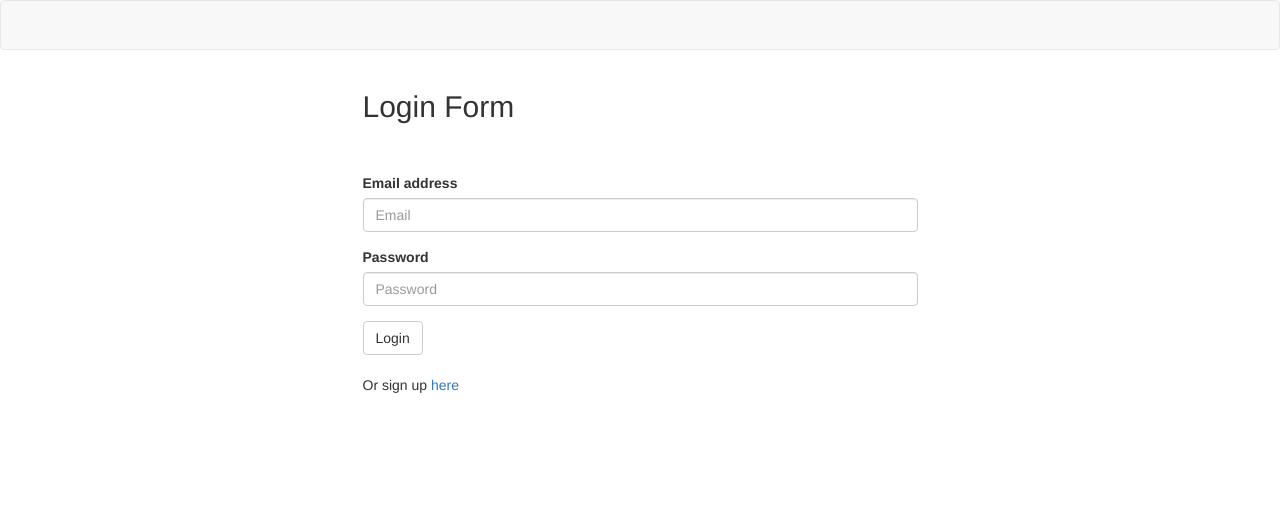
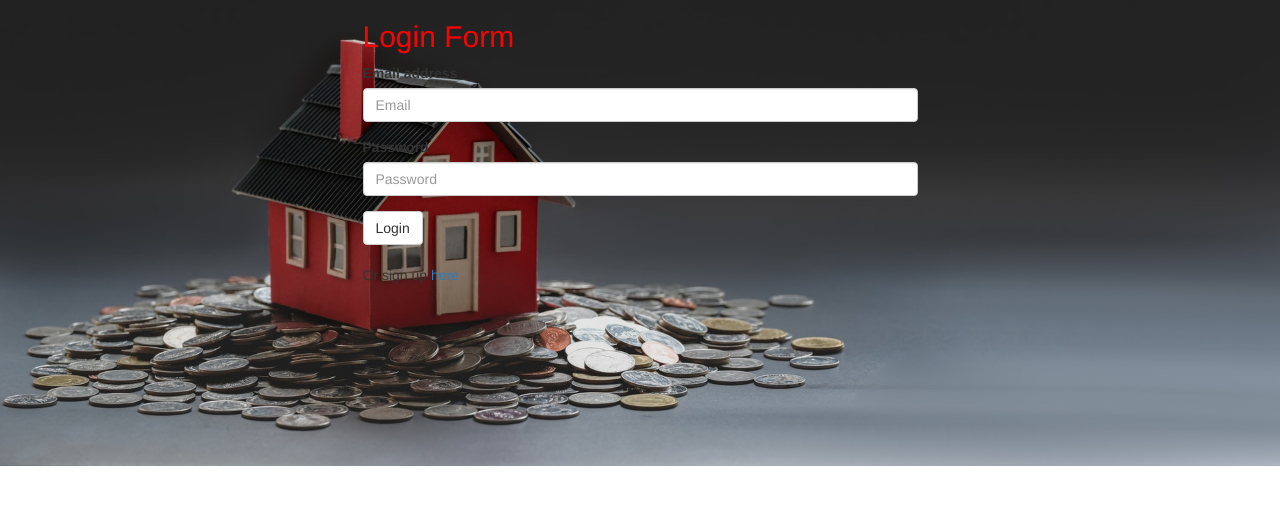
Before and after one commit to WD40JS/Budget_w-SignIn-MySql, a Node server app: page /login in a window 1280 px wide. Shown: the top 505 px of the page. Run offline with Node 20, Linux system fonts and the light colour scheme; some libraries are stand-ins or nearby versions.

Commit message:
added nodemon, css, stylesheets, and handlebars modules

```diff
--- a/index2.html
+++ b/index2.html
@@ -45,7 +45,7 @@
                 <button class="btn btn-info dropdown-toggle"
                         type="button" id="dropdownMenu3" data-toggle="dropdown"
                         aria-haspopup="true" aria-expanded="false">
-                    Income
+                 Choose Expense Type
                 </button>
                 <div class="dropdown-menu">
                     <a class="dropdown-item" id="type-income">Personal</a>
--- a/package.json
+++ b/package.json
@@ -5,7 +5,7 @@
   "main": "server.js",
   "scripts": {
     "test": "npm run lint",
-    "start": "node server.js",
+    "start": "nodemon server.js",
     "lint": "eslint --quiet .",
     "fix": "eslint --fix .",
     "watch": "nodemon server.js"
@@ -16,6 +16,7 @@
   "dependencies": {
     "bcryptjs": "2.4.3",
     "express": "^4.17.1",
+    "express-handlebars": "^5.1.0",
     "express-session": "^1.17.1",
     "mysql2": "^1.6.5",
     "passport": "^0.4.0",
@@ -30,6 +31,7 @@
     "eslint-config-prettier": "^2.9.0",
     "eslint-plugin-prettier": "^2.6.2",
     "mocha": "^5.2.0",
+    "nodemon": "^2.0.4",
     "prettier": "^1.13.7"
   }
 }
--- a/public/login.html
+++ b/public/login.html
@@ -6,16 +6,16 @@
   <meta charset="UTF-8">
   <meta name="viewport" content="width=device-width, initial-scale=1">
   <link rel="stylesheet" href="https://maxcdn.bootstrapcdn.com/bootswatch/3.3.7/lumen/bootstrap.min.css">
-  <link href="stylesheets/style.css" rel="stylesheet">
+  <link href="./stylesheets/style3.css" rel="stylesheet">
 </head>
 
 <body>
-  <nav class="navbar navbar-default">
+  <!-- <nav class="navbar navbar-default">
     <div class="container-fluid">
       <div class="navbar-header">
       </div>
     </div>
-  </nav>
+  </nav> -->
   <div class="container">
     <div class="row">
       <div class="col-md-6 col-md-offset-3">
--- a/public/signup.html
+++ b/public/signup.html
@@ -6,7 +6,7 @@
   <meta charset="UTF-8">
   <meta name="viewport" content="width=device-width, initial-scale=1">
   <link rel="stylesheet" href="https://maxcdn.bootstrapcdn.com/bootswatch/3.3.7/lumen/bootstrap.min.css">
-  <link href="stylesheets/style.css" rel="stylesheet">
+  <link href="stylesheets/style3.css" rel="stylesheet">
 </head>
 
 <body>
--- /dev/null
+++ b/public/stylesheets/style3.css
@@ -0,0 +1,17 @@
+body {
+  height: 100%;
+
+  /* The image used */
+  background-image: url("./images/home.jpg");
+
+
+
+  /* Center and scale the image nicely */
+  background-position: center;
+  background-repeat: no-repeat;
+  background-size: cover;
+}
+h2 {
+  color: red;
+
+}
--- a/server.js
+++ b/server.js
@@ -3,7 +3,7 @@ const express = require("express");
 const session = require("express-session");
 // Requiring passport as we've configured it
 const passport = require("./config/passport");
-
+const exphbs = require("express-handlebars")
 // Setting up port and requiring models for syncing
 const PORT = process.env.PORT || 8080;
 const db = require("./models");
@@ -19,7 +19,16 @@ app.use(
 );
 app.use(passport.initialize());
 app.use(passport.session());
+const hbs = exphbs.create({
+  helpers: {
+    format_date: date => {
+      return `${date.getMonth() + 1}/${date.getDate()}/${date.getFullYear()}`;
+    }
+  }
+});
 
+app.engine("handlebars", hbs.engine);
+app.set("view engine", "handlebars");
 // Requiring our routes
 require("./routes/html-routes.js")(app);
 require("./routes/api-routes.js")(app);
--- a/views/layouts/main.handlebars
+++ b/views/layouts/main.handlebars
@@ -5,7 +5,7 @@
     <title>Expense Manager</title>
     <link rel="stylesheet" href="https://maxcdn.bootstrapcdn.com/bootstrap/4.0.0/css/bootstrap.min.css"
           integrity="sha384-Gn5384xqQ1aoWXA+058RXPxPg6fy4IWvTNh0E263XmFcJlSAwiGgFAW/dAiS6JXm" crossorigin="anonymous">
-    <link rel="stylesheet" href="style.css">
+    <link rel="stylesheet" href="style3.css">
     <link href="https://fonts.googleapis.com/css2?family=Open+Sans:wght@400;700&display=swap" rel="stylesheet">
     <link href="https://cdnjs.cloudflare.com/ajax/libs/Chart.js/2.9.3/Chart.css" rel="stylesheet">
     <script src="https://code.jquery.com/jquery-3.2.1.slim.min.js"
```
Also changed, not shown: public/stylesheets/images/home.jpg (added), 1 other file.
